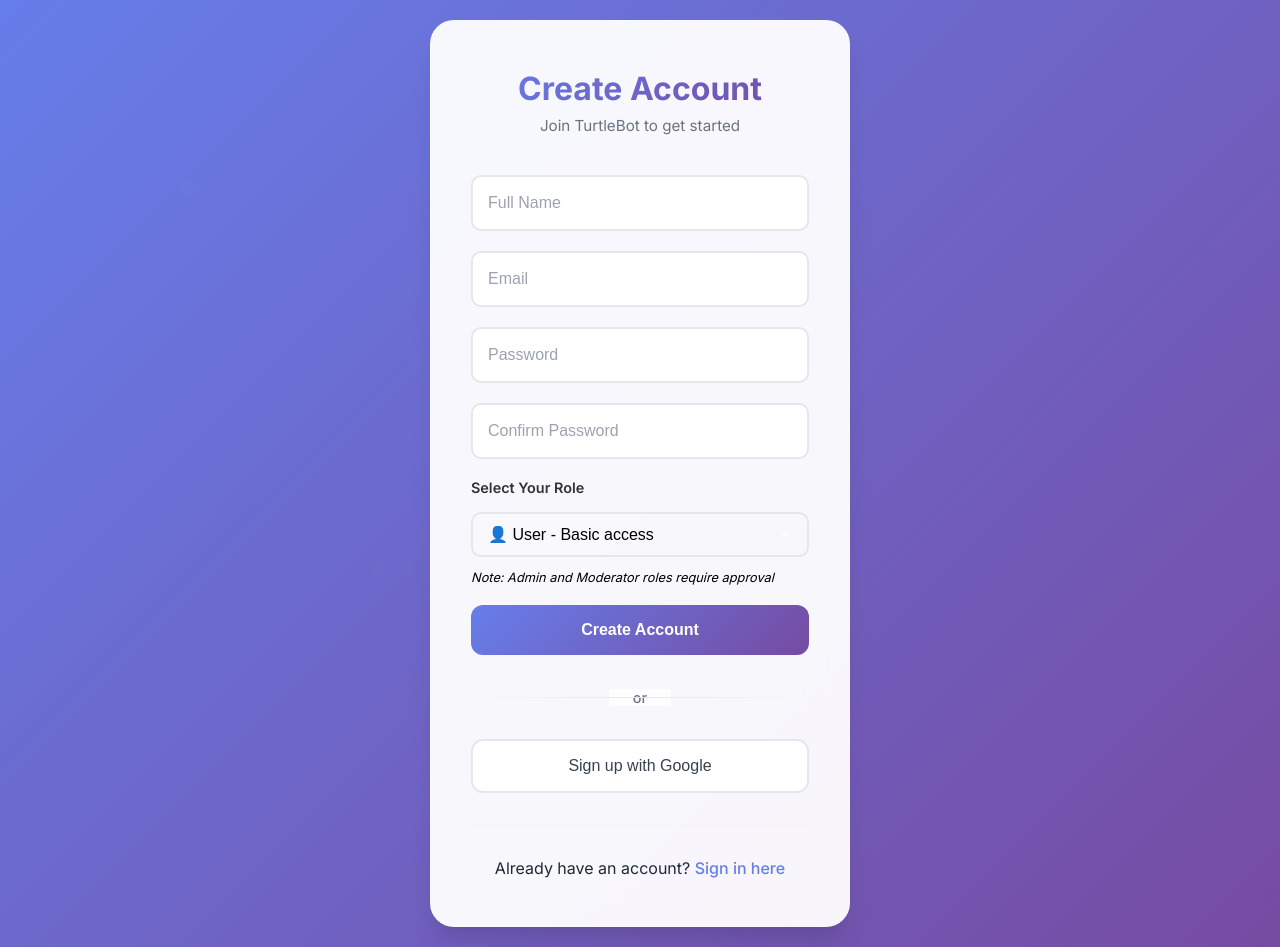
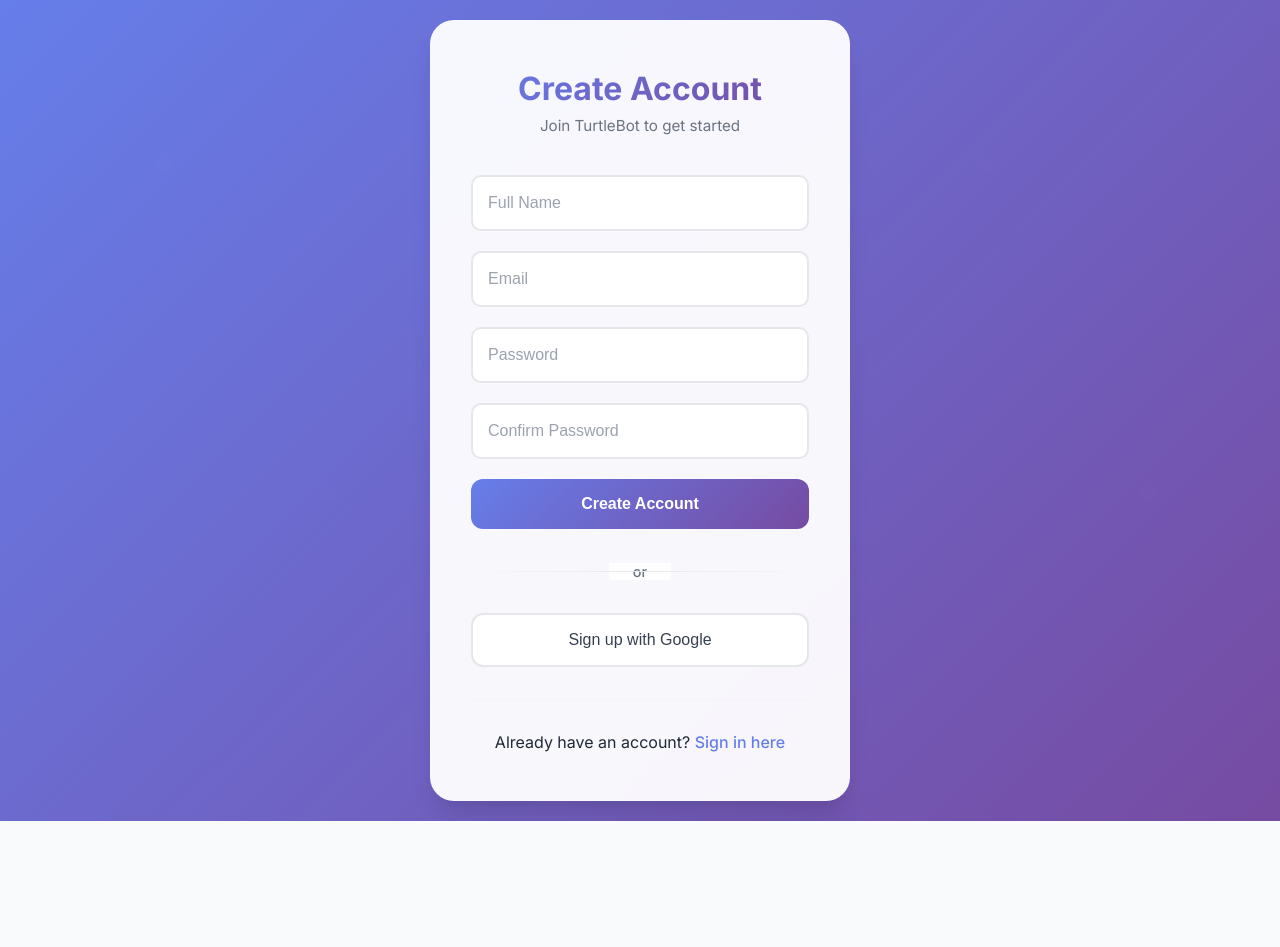
Before and after one commit to sharminesan/tb-frontend, a React (Vite) app: page /register in a window 1280 px wide. After the commit the page ends 821 px from the top, so only its background shows below. Built offline with nearby package versions, Linux system fonts and the light colour scheme; no server answers.

Commit message:
fix: removed role selection from registration form

```diff
--- a/src/pages/Register.jsx
+++ b/src/pages/Register.jsx
@@ -98,27 +98,6 @@
               required
             />
           </div>
-          <div className="form-group">
-            <label htmlFor="role" className="form-label">
-              Select Your Role
-            </label>
-            <select
-              id="role"
-              value={role}
-              onChange={(e) => setRole(e.target.value)}
-              className="role-select"
-              required
-            >
-              <option value="user">👤 User - Basic access</option>
-              <option value="moderator">
-                🛡️ Moderator - Advanced controls
-              </option>
-              <option value="admin">👑 Admin - Full system access</option>
-            </select>
-            <small className="role-hint">
-              Note: Admin and Moderator roles require approval
-            </small>
-          </div>
           <button type="submit" className="submit-btn" disabled={loading}>
             {loading ? "Creating Account..." : "Create Account"}
           </button>
```
